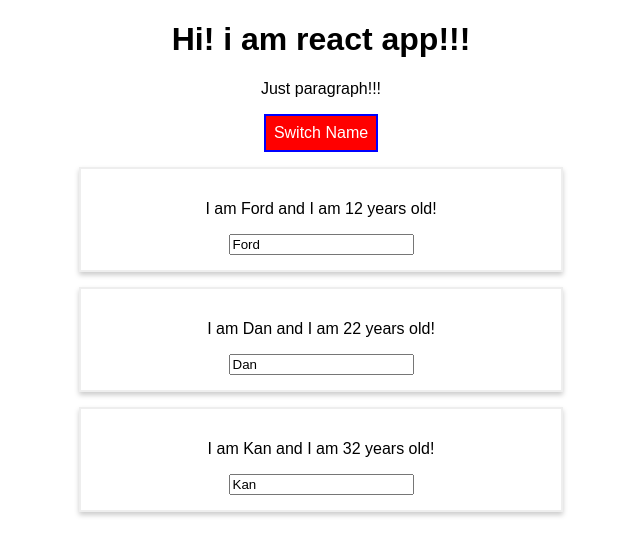
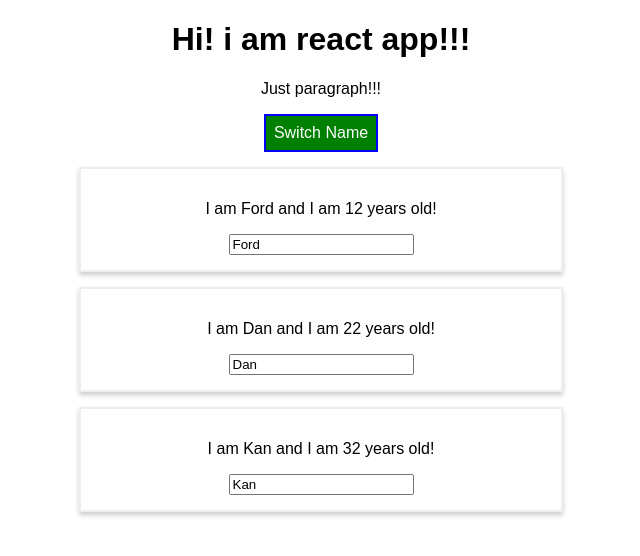
Before and after one commit to VKuzmich/my-app, a React (Create React App) app: page / in a window 1280 px wide. Both pictures are taken after a click on the button "Switch Name". Shown: the top 556 px of the page, without its empty margins (319-959 px from the left). Built offline with nearby package versions, Linux system fonts and the light colour scheme.

Commit message:
00071 added styled components to app.js

```diff
--- a/src/App.js
+++ b/src/App.js
@@ -1,8 +1,22 @@
 import React, { Component } from 'react';
+import styled from 'styled-components';
 import './App.css';
 
 import Person from './Person/Person';
 
+const StyledButton = styled.button`
+  background-color: green;
+  color: white;
+  font: inherit;
+  border: 2px solid blue;
+  padding: 8px;
+  cursor: pointer;
+
+  &:hover {
+      background-color: lightgreen;
+      color: black;
+  }
+`;
 
 class App extends Component {
 
@@ -71,18 +85,18 @@
     }
 
     render() {
-      const style = {
-          backgroundColor: "green",
-          color: 'white',
-          font: 'inherit',
-          border: "2px solid blue",
-          padding: '8px',
-          cursor: 'pointer',
-          ':hover': {
-              backgroundColor: 'lightgreen',
-              color: 'black'
-          }
-      };
+      // const style = {
+      //     backgroundColor: "green",
+      //     color: 'white',
+      //     font: 'inherit',
+      //     border: "2px solid blue",
+      //     padding: '8px',
+      //     cursor: 'pointer',
+      //     ':hover': {
+      //         backgroundColor: 'lightgreen',
+      //         color: 'black'
+      //     }
+      // };
 
       let persons = null
 
@@ -101,11 +115,11 @@
 
               </div>
           );
-          style.backgroundColor = 'red';
-          style[':hover'] = {
-              backgroundColor: 'salmon',
-              color: 'black'
-          }
+          // style.backgroundColor = 'red';
+          // style[':hover'] = {
+          //     backgroundColor: 'salmon',
+          //     color: 'black'
+          // }
       }
 
       const classes = [];
@@ -121,9 +135,9 @@
               <div className="App">
                 <h1>Hi! i am react app!!!</h1>
                 <p className={classes.join(' ')}>Just paragraph!!!</p>
-                <button
-                    style={style}
-                    onClick={this.togglePersonsHandler}>Switch Name</button>
+                <StyledButton
+
+                    onClick={this.togglePersonsHandler}>Switch Name</StyledButton>
                   {persons}
               </div>
 
--- a/src/Person/Person.js
+++ b/src/Person/Person.js
@@ -1,5 +1,6 @@
 import React from 'react';
 // import './Person.css';
+
 import styled from 'styled-components';
 
 const StyledDiv = styled.div`
@@ -17,13 +18,13 @@
 
 
 const person = (props) => {
-    const person = (props) => {
-        const style = {
-                '@media (min-width: 500px)' : {
-                    width: '450px',
-                }
-            };
-    }
+    // const person = (props) => {
+    //     const style = {
+    //             '@media (min-width: 500px)' : {
+    //                 width: '450px',
+    //             }
+    //         };
+    // }
 
 
         return (
```
